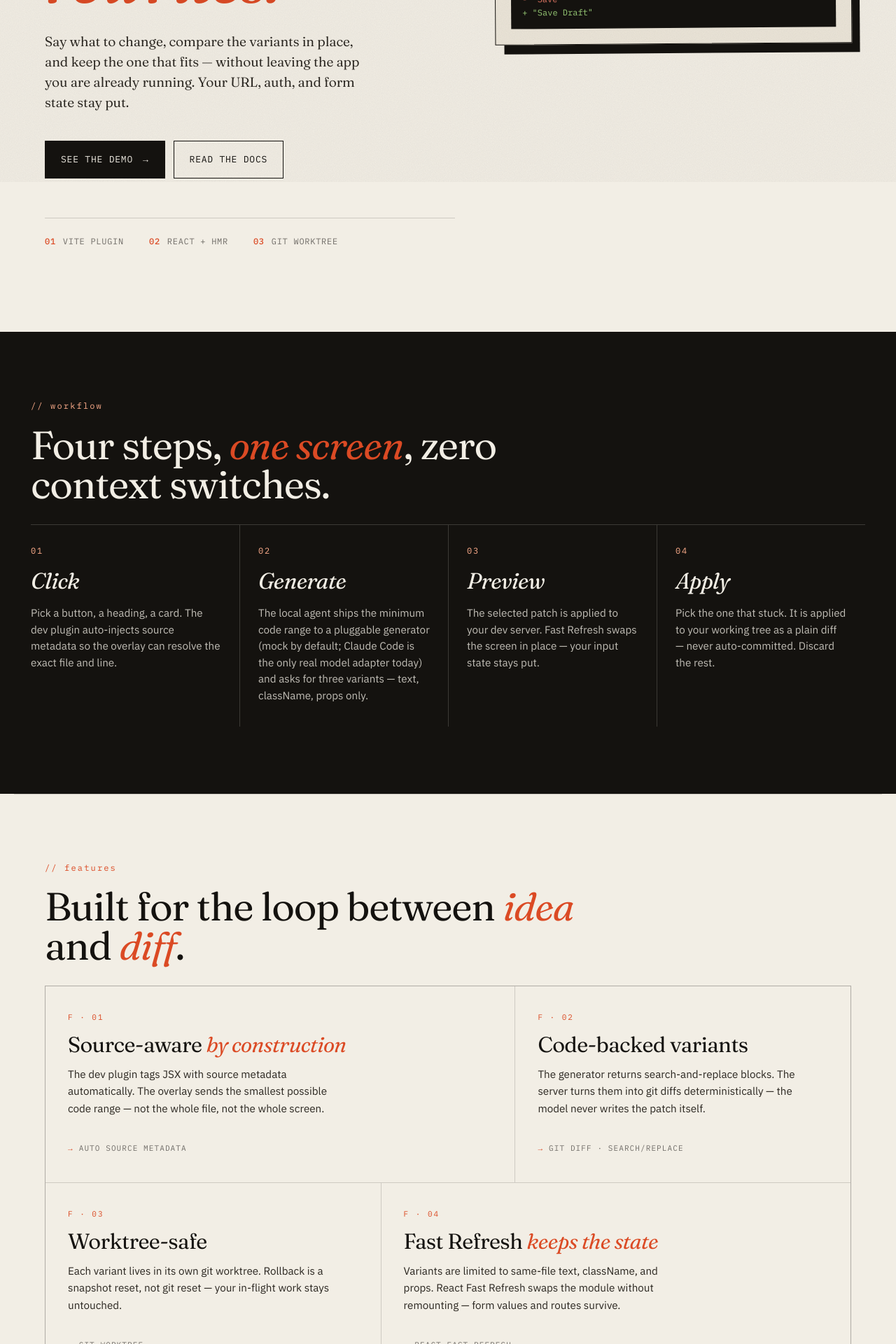
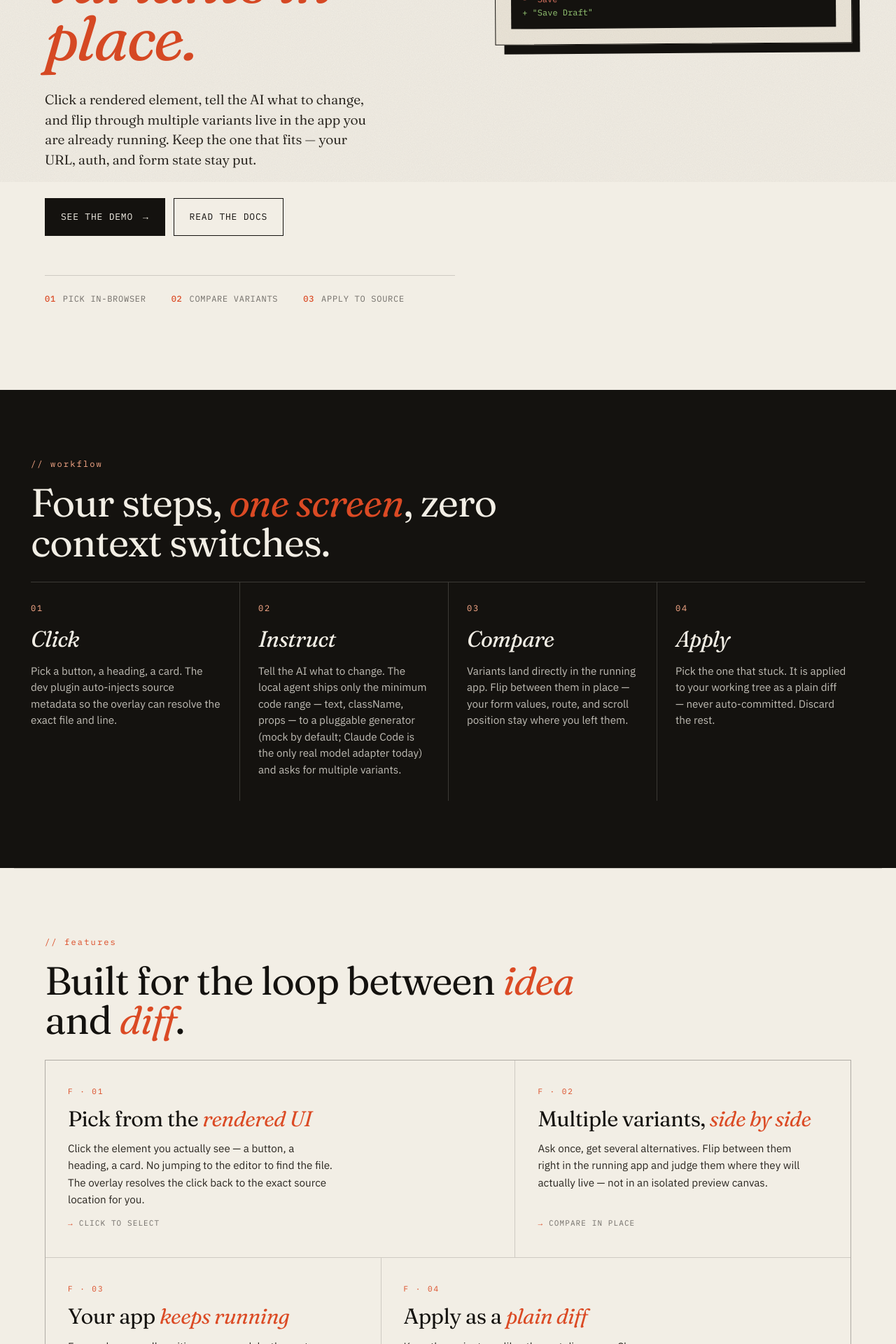
Before and after one commit to NKMAK/ai-ui-variants, a React (Vite) app in the folder examples/demo-app/: page / in a window 1280 px wide. Shown: the part 540-2460 px from the top of the page at 70% size. Built offline with nearby package versions, Linux system fonts and the light colour scheme.

Commit message:
LPコピーをブラウザ完結とvariant比較の核に揃える

```diff
--- a/examples/demo-app/src/components/Features.tsx
+++ b/examples/demo-app/src/components/Features.tsx
@@ -9,44 +9,50 @@ export function Features() {
         <article className="feature">
           <span className="feature-num">F · 01</span>
           <h3>
-            Source-aware <em>by construction</em>
+            Pick from the <em>rendered UI</em>
           </h3>
           <p>
-            The dev plugin tags JSX with source metadata automatically. The overlay
-            sends the smallest possible code range — not the whole file, not the whole
-            screen.
+            Click the element you actually see — a button, a heading, a card. No
+            jumping to the editor to find the file. The overlay resolves the click
+            back to the exact source location for you.
           </p>
-          <span className="feature-tag">auto source metadata</span>
+          <span className="feature-tag">click to select</span>
         </article>
         <article className="feature">
           <span className="feature-num">F · 02</span>
-          <h3>Code-backed variants</h3>
+          <h3>
+            Multiple variants, <em>side by side</em>
+          </h3>
           <p>
-            The generator returns search-and-replace blocks. The server turns them into
-            git diffs deterministically — the model never writes the patch itself.
+            Ask once, get several alternatives. Flip between them right in the
+            running app and judge them where they will actually live — not in an
+            isolated preview canvas.
           </p>
-          <span className="feature-tag">git diff · search/replace</span>
+          <span className="feature-tag">compare in place</span>
         </article>
         <article className="feature">
           <span className="feature-num">F · 03</span>
-          <h3>Worktree-safe</h3>
+          <h3>
+            Your app <em>keeps running</em>
+          </h3>
           <p>
-            Each variant lives in its own git worktree. Rollback is a snapshot reset,
-            not git reset — your in-flight work stays untouched.
+            Form values, scroll position, open modals, the route you are on — all
+            preserved while you switch variants. No reload, no re-login, no
+            re-navigating to the screen you were tuning.
           </p>
-          <span className="feature-tag">git worktree</span>
+          <span className="feature-tag">state survives</span>
         </article>
         <article className="feature">
           <span className="feature-num">F · 04</span>
           <h3>
-            Fast Refresh <em>keeps the state</em>
+            Apply as a <em>plain diff</em>
           </h3>
           <p>
-            Variants are limited to same-file text, className, and props. React Fast
-            Refresh swaps the module without remounting — form values and routes
-            survive.
+            Keep the variant you like; the rest disappear. Changes land in your
+            working tree as a normal git diff — never auto-committed, easy to
+            review, trivial to undo.
           </p>
-          <span className="feature-tag">react fast refresh</span>
+          <span className="feature-tag">no auto-commit</span>
         </article>
       </div>
     </section>
--- a/examples/demo-app/src/components/Hero.tsx
+++ b/examples/demo-app/src/components/Hero.tsx
@@ -4,14 +4,14 @@ export function Hero() {
   return (
     <section className="hero">
       <div className="hero-text">
-        <p className="eyebrow">// vite plugin · click → describe → pick</p>
+        <p className="eyebrow">// vite plugin · click → instruct → compare → apply</p>
         <h1 className="hero-title">
-          Click a UI element. <em>Get three AI rewrites.</em>
+          Instruct AI in your browser. <em>Compare UI variants in place.</em>
         </h1>
         <p className="hero-sub">
-          Say what to change, compare the variants in place, and keep the one that fits —
-          without leaving the app you are already running. Your URL, auth, and form state
-          stay put.
+          Click a rendered element, tell the AI what to change, and flip through
+          multiple variants live in the app you are already running. Keep the one
+          that fits — your URL, auth, and form state stay put.
         </p>
         <div className="hero-ctas">
           <a className="cta cta-primary" href="#playground">
@@ -29,13 +29,13 @@ export function Hero() {
         </div>
         <ul className="hero-meta">
           <li>
-            <span>01</span> Vite plugin
+            <span>01</span> Pick in-browser
           </li>
           <li>
-            <span>02</span> React + HMR
+            <span>02</span> Compare variants
           </li>
           <li>
-            <span>03</span> Git worktree
+            <span>03</span> Apply to source
           </li>
         </ul>
       </div>
--- a/examples/demo-app/src/components/Playground.tsx
+++ b/examples/demo-app/src/components/Playground.tsx
@@ -27,7 +27,7 @@ export function Playground() {
               <strong>03 Feature titles</strong> · explore alternative voicings.
             </li>
             <li>
-              <strong>04 Footer tag</strong> · A/B/C in three keystrokes.
+              <strong>04 Footer tag</strong> · flip through variants in a keystroke.
             </li>
           </ul>
         </div>
--- a/examples/demo-app/src/components/Workflow.tsx
+++ b/examples/demo-app/src/components/Workflow.tsx
@@ -17,19 +17,21 @@ export function Workflow() {
           </li>
           <li className="step">
             <span className="step-num">02</span>
-            <h3>Generate</h3>
+            <h3>Instruct</h3>
             <p>
-              The local agent ships the minimum code range to a pluggable generator
-              (mock by default; Claude Code is the only real model adapter today) and
-              asks for three variants — text, className, props only.
+              Tell the AI what to change. The local agent ships only the minimum
+              code range — text, className, props — to a pluggable generator
+              (mock by default; Claude Code is the only real model adapter today)
+              and asks for multiple variants.
             </p>
           </li>
           <li className="step">
             <span className="step-num">03</span>
-            <h3>Preview</h3>
+            <h3>Compare</h3>
             <p>
-              The selected patch is applied to your dev server. Fast Refresh swaps the
-              screen in place — your input state stays put.
+              Variants land directly in the running app. Flip between them in
+              place — your form values, route, and scroll position stay where you
+              left them.
             </p>
           </li>
           <li className="step">
```
